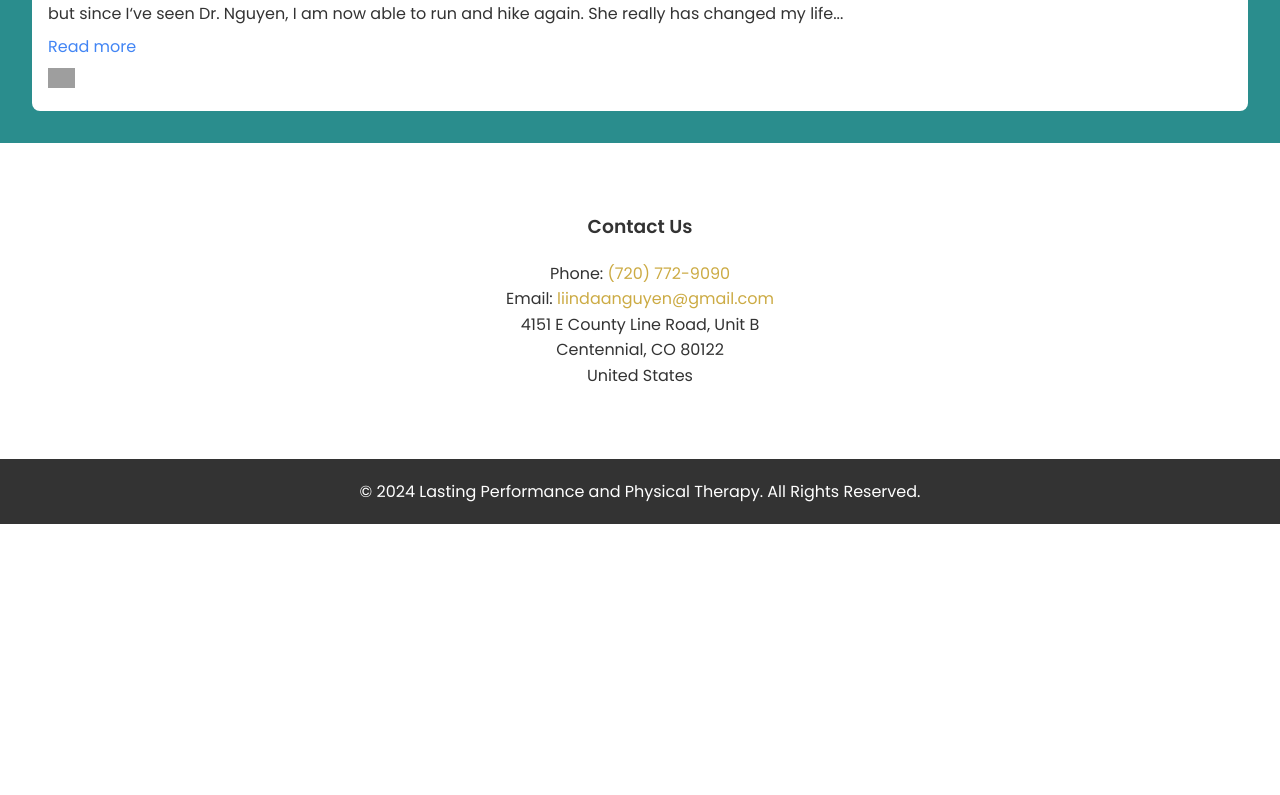
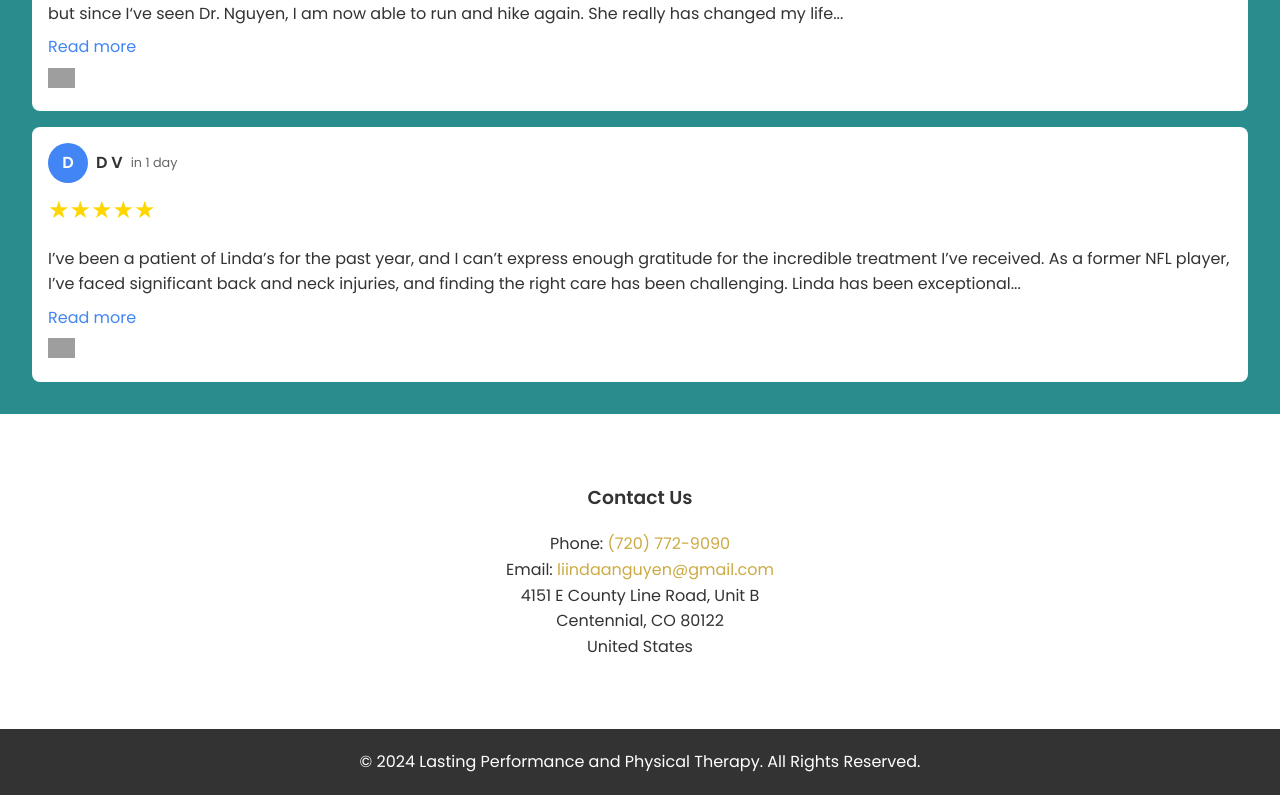
Before and after one commit to henrylui/LastingPerformancePT, a React (Create React App) app: page / in a window 1280 px wide. Shown: the part 3603-4398 px from the top of the page. Before the commit the page ends 4127 px from the top, so only its background shows below. Built offline with nearby package versions, Linux system fonts and the light colour scheme; grey boxes are pictures that could not be loaded.

Commit message:
Add new testimonial

```diff
--- a/src/components/TestimonialSection.js
+++ b/src/components/TestimonialSection.js
@@ -118,6 +118,13 @@ const TestimonialComponent = () => {
         rating: 5,
         text: "Dr. Linda Nguyen has helped improve my mobility and get rid of my back pain all together. 6 months ago I couldn’t run anymore due to back pain but since I‘ve seen Dr. Nguyen, I am now able to run and hike again. She really has changed my life...",
         reviewUrl: "https://g.co/kgs/BxcnzHG"
+      },
+      {
+        name: "D V",
+        date: new Date('2024-07-28'),
+        rating: 5,
+        text: "I’ve been a patient of Linda’s for the past year, and I can’t express enough gratitude for the incredible treatment I’ve received. As a former NFL player, I’ve faced significant back and neck injuries, and finding the right care has been challenging. Linda has been exceptional...",
+        reviewUrl: "https://g.co/kgs/Mxdq7g6"
       }
       // Add more reviews here
     ]
```
